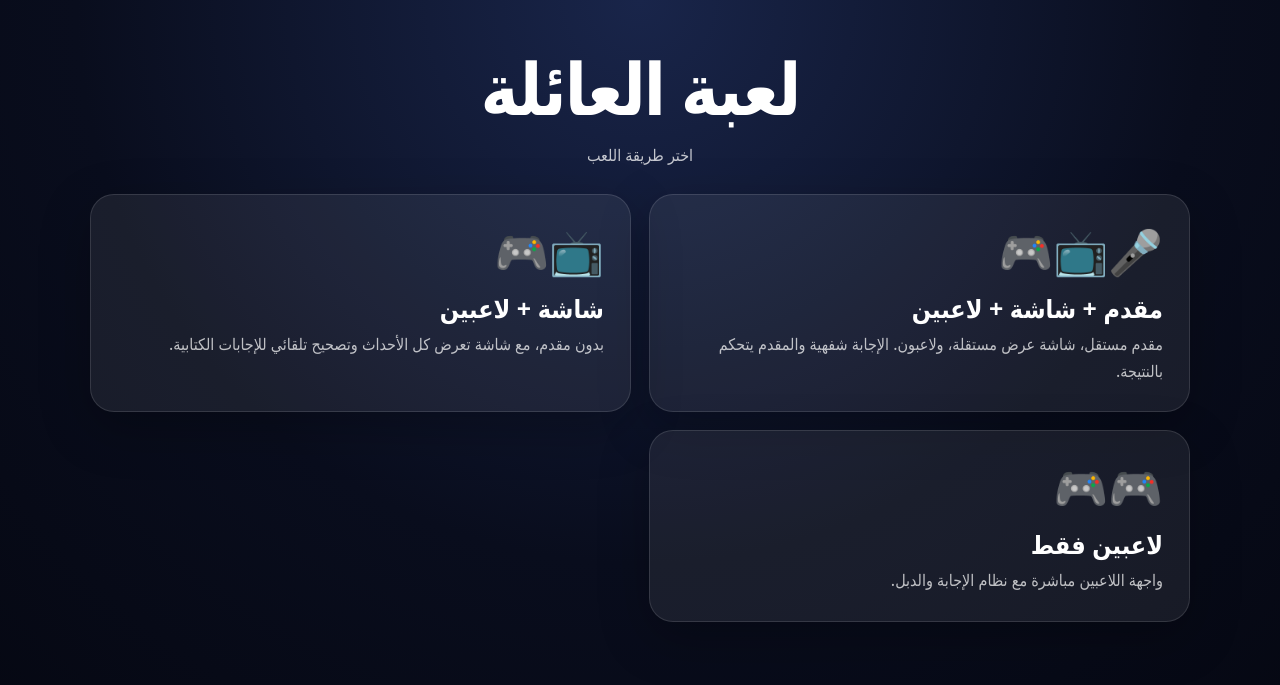
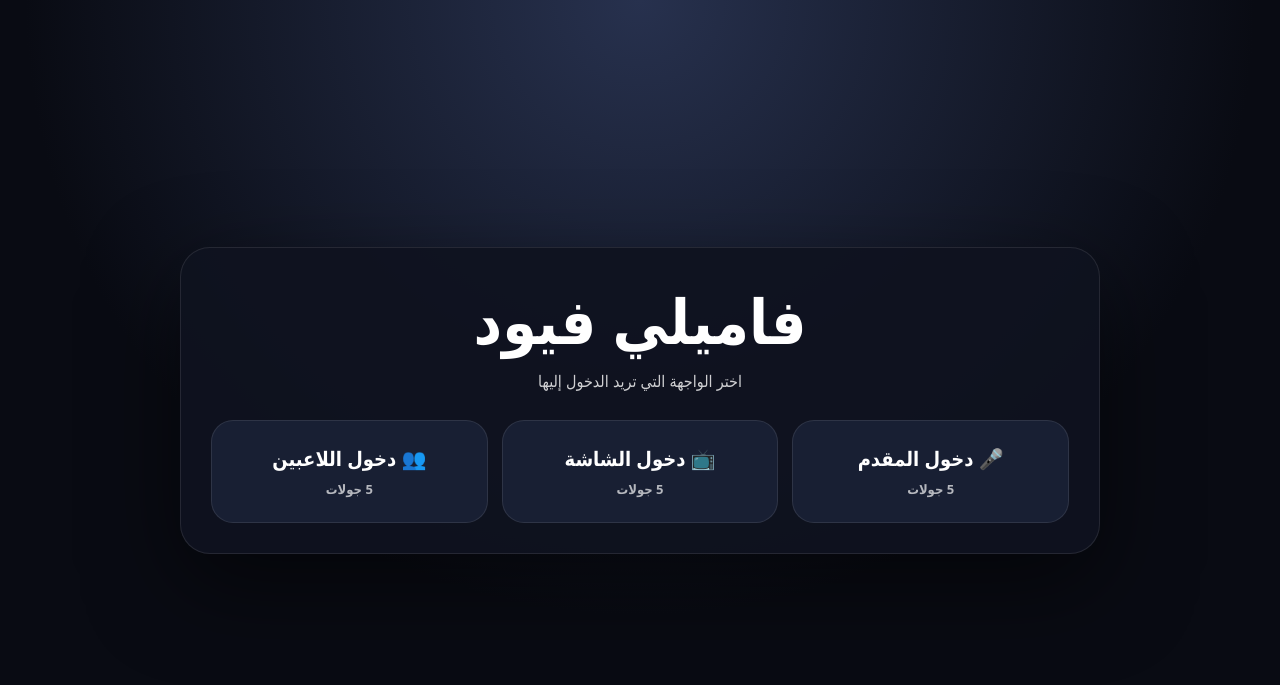
Before and after one commit to 9aghyad/Al-sa7a, a website: page public/games/family-feud/index.html in a window 1280 px wide. Drawn offline with Linux system fonts and the light colour scheme.

Commit message:
Add files via upload

```diff
--- a/public/games/family-feud/index.html
+++ b/public/games/family-feud/index.html
@@ -1 +1,3 @@
-<!doctype html><html lang="ar" dir="rtl"><head><meta charset="utf-8"><meta name="viewport" content="width=device-width,initial-scale=1"><title>Family Feud</title><link rel="stylesheet" href="/games/family-feud/style.css"></head><body><main class="wrap"><div class="brand"><h1>لعبة العائلة</h1><p>اختر طريقة اللعب</p></div><div class="grid"><div class="card" onclick="location.href='/games/family-feud/create.html?mode=full'"><div class="icon">🎤📺🎮</div><h2>مقدم + شاشة + لاعبين</h2><p>مقدم مستقل، شاشة عرض مستقلة، ولاعبون. الإجابة شفهية والمقدم يتحكم بالنتيجة.</p></div><div class="card" onclick="location.href='/games/family-feud/create.html?mode=display'"><div class="icon">📺🎮</div><h2>شاشة + لاعبين</h2><p>بدون مقدم، مع شاشة تعرض كل الأحداث وتصحيح تلقائي للإجابات الكتابية.</p></div><div class="card" onclick="location.href='/games/family-feud/create.html?mode=players'"><div class="icon">🎮🎮</div><h2>لاعبين فقط</h2><p>واجهة اللاعبين مباشرة مع نظام الإجابة والدبل.</p></div></div></main></body></html>
+<!doctype html><html lang="ar" dir="rtl"><head><meta charset="utf-8"><meta name="viewport" content="width=device-width,initial-scale=1"><title>فاميلي فيود</title>
+<style>*{box-sizing:border-box}body{margin:0;min-height:100vh;font-family:system-ui,Tahoma,sans-serif;background:radial-gradient(circle at 50% 0,#27314e,#090b13 60%);color:#fff;display:grid;place-items:center;padding:24px}.wrap{width:min(920px,96vw);background:#0f1320ee;border:1px solid #ffffff18;border-radius:30px;padding:30px;box-shadow:0 30px 90px #0008}.brand{text-align:center;font-size:clamp(34px,7vw,62px);font-weight:1000}.sub{text-align:center;opacity:.8;margin:8px 0 28px}.grid{display:grid;grid-template-columns:repeat(3,1fr);gap:14px}.card{padding:24px 14px;border:1px solid #ffffff18;border-radius:22px;background:#181f33;color:#fff;text-decoration:none;text-align:center;font-size:20px;font-weight:900;cursor:pointer;transition:.2s}.card:hover{transform:translateY(-3px);background:#232d48}.small{display:block;opacity:.68;font-size:13px;font-weight:600;margin-top:8px}@media(max-width:700px){.grid{grid-template-columns:1fr}}</style></head><body><main class="wrap"><div class="brand">فاميلي فيود</div><div class="sub">اختر الواجهة التي تريد الدخول إليها</div><div class="grid" id="grid"></div></main>
+<script>const p=new URLSearchParams(location.search),r=p.get('rounds')||'5',m=p.get('mode')||'presenter';const d=m==='presenter'?[['🎤','دخول المقدم','presenter.html'],['📺','دخول الشاشة','display.html'],['👥','دخول اللاعبين','players.html']]:m==='display'?[['📺','دخول الشاشة','display.html'],['👥','دخول اللاعبين','players.html']]:[['👥','دخول اللاعبين','players.html']];document.getElementById('grid').innerHTML=d.map(x=>`<a class="card" href="${x[2]}?rounds=${encodeURIComponent(r)}">${x[0]} ${x[1]}<span class="small">${r} جولات</span></a>`).join('');</script></body></html>
```
Also changed, not shown: public/games/family-feud/display.html (+1 -1 lines), public/games/family-feud/players.html (+1 -1 lines), public/games/family-feud/presenter.html (+1 -1 lines).
